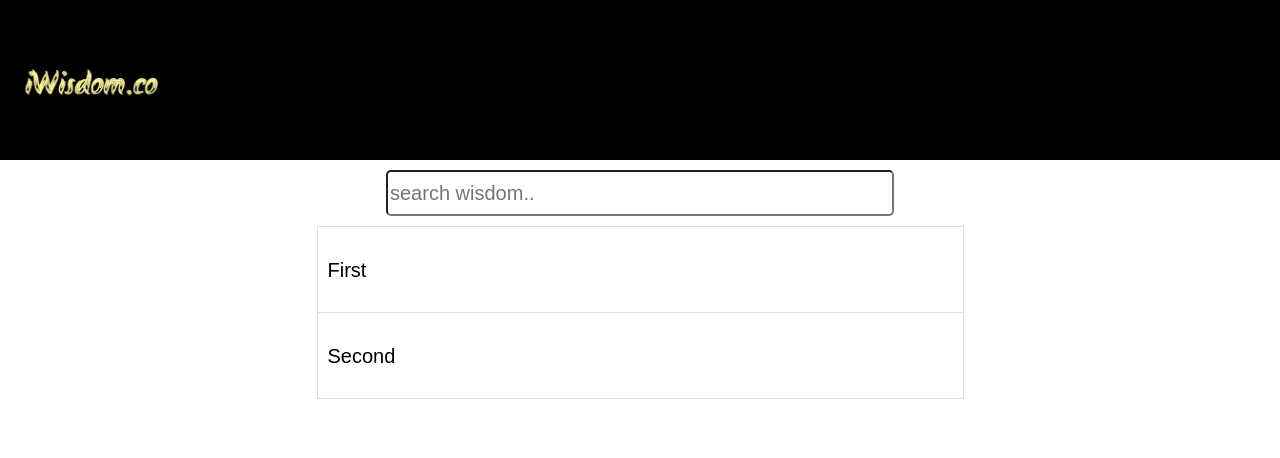
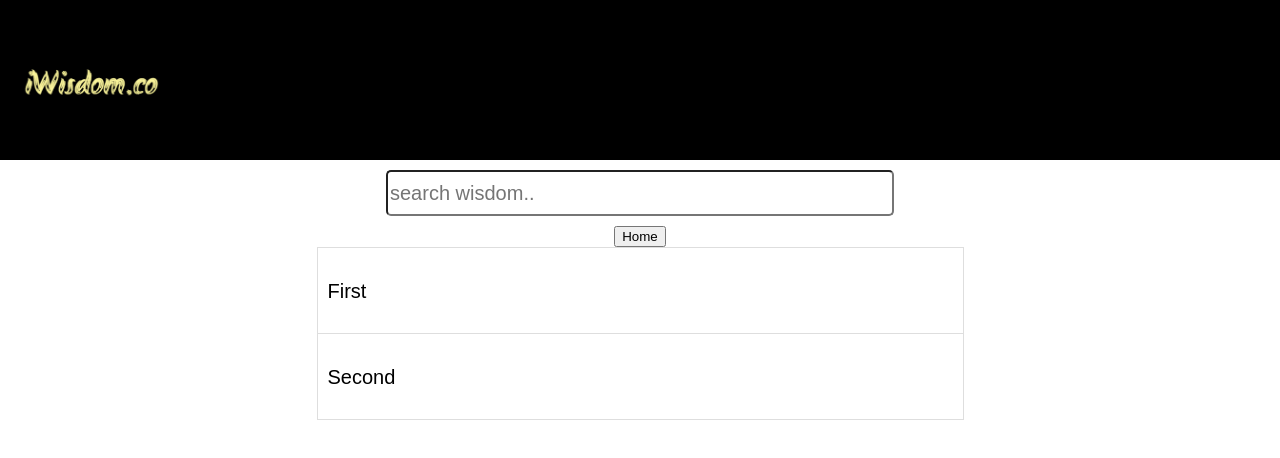
Before and after one commit to jsjunkie/iwisdom, a React (Create React App) app: page / in a window 1280 px wide. Both pictures are taken after a click on the element "Browse Wisdom". Shown: the top 458 px of the page. Built offline with nearby package versions, Linux system fonts and the light colour scheme; no server answers.

Commit message:
Add home button on browse wisdom

```diff
--- a/src/App.js
+++ b/src/App.js
@@ -42,6 +42,7 @@ class App extends Component {
    }
 
   render() {
+    const home = this.state.screen === 'browse' ? (<div><button onClick={() => this.openHome()}>Home</button></div>) : '';
     const main = this.state.screen === 'main' ? <Main openAdd={() => this.openAdd()} openBrowse={() => this.openBrowse()}/> : '';
     const browse = this.state.screen === 'browse' ? <AllWisdom wisdom={this.state.wisdom}/> : '';
     const add = this.state.screen === 'add' ? <Wisdom editable="true"/> : '';
@@ -51,6 +52,7 @@ class App extends Component {
           <div><img className="App-logo" src ={logo} alt="logo" onClick={() => this.openHome()}></img></div>
         </div>
 	<Search />
+	{home}
 	{main}
 	{browse}
 	{add}
```
